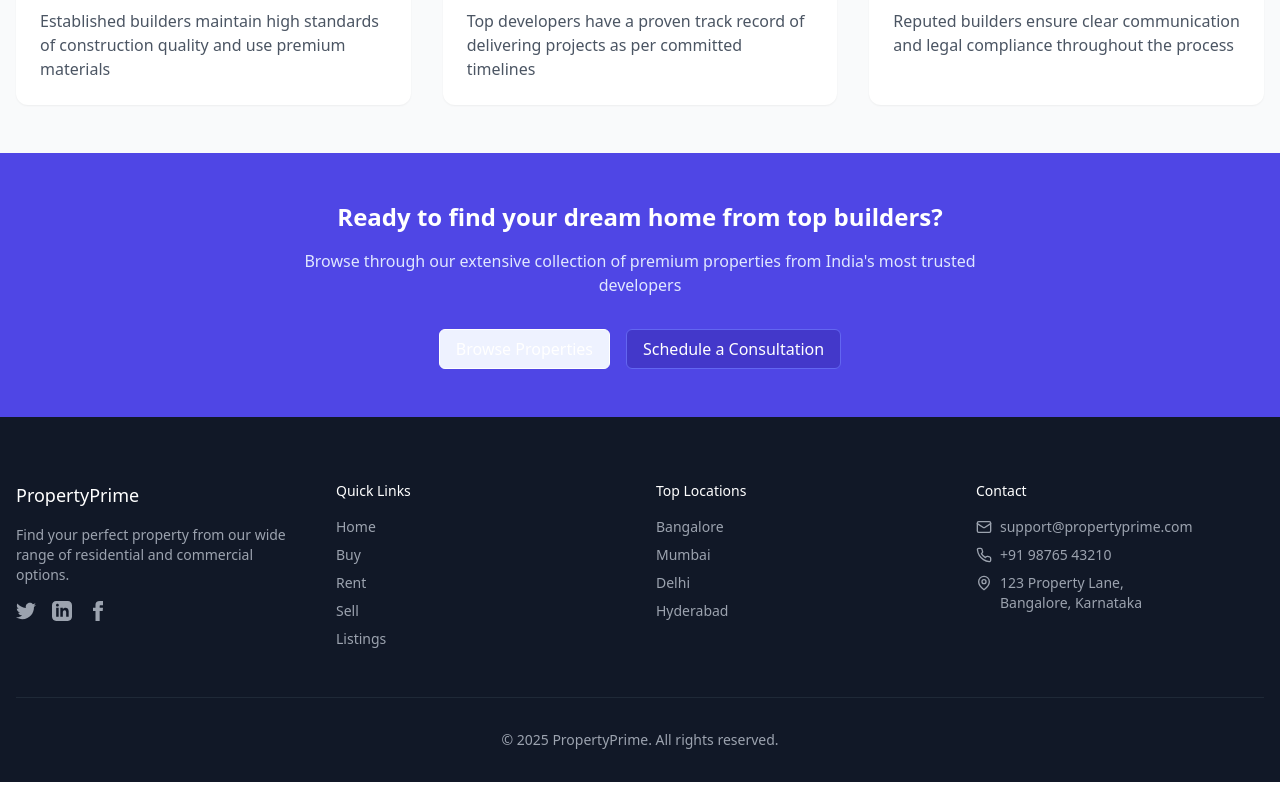
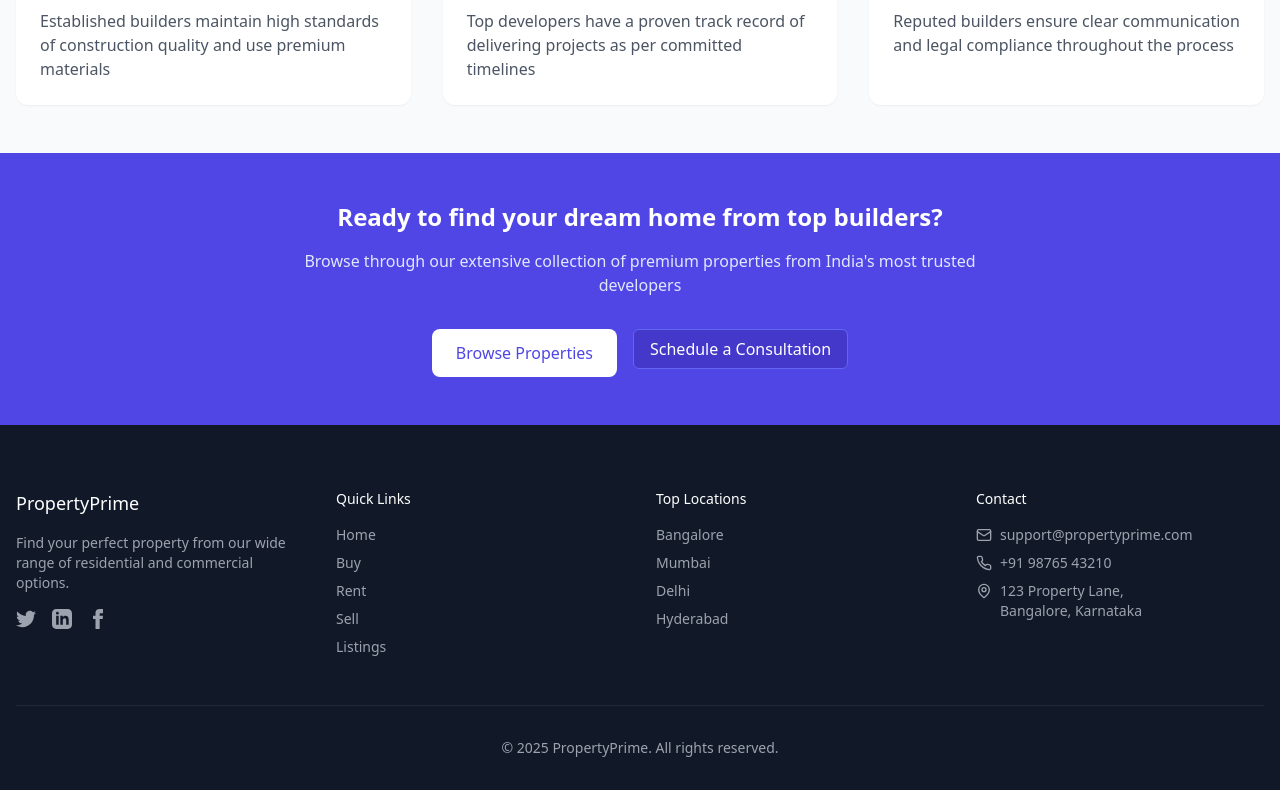
Before and after one commit to sam-shubham/property, a React (Vite) app: page /top-builders in a window 1280 px wide. Shown: the part 2589-3379 px from the top of the page. Built offline with nearby package versions, Linux system fonts and the light colour scheme; a web font is replaced by a local one.

Commit message:
fixed the button

```diff
--- a/src/pages/TopBuilders.tsx
+++ b/src/pages/TopBuilders.tsx
@@ -367,9 +367,9 @@ export const TopBuilders = () => {
           </p>
           <div className="flex flex-wrap justify-center gap-4">
             {/* Changed button styling to be more visible */}
-            <Button className="bg-indigo-50 text-indigo-600 hover:bg-white hover:shadow-md border border-white">
+            <Link to="/properties" className="px-6 py-3 bg-white text-indigo-600 rounded-lg font-medium hover:bg-gray-100 transition-colors">
               Browse Properties
-            </Button>
+            </Link>
             <Button className="bg-indigo-700 text-white hover:bg-indigo-800 border border-indigo-500">
               Schedule a Consultation
             </Button>
```
